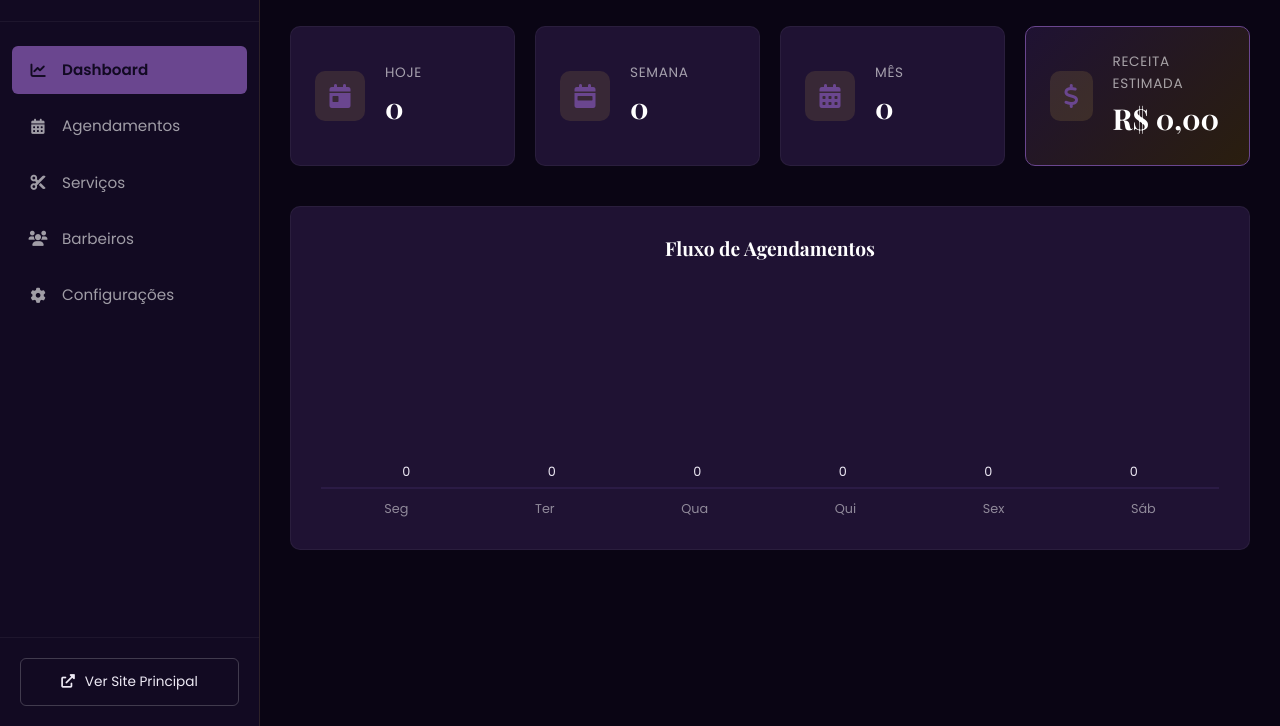
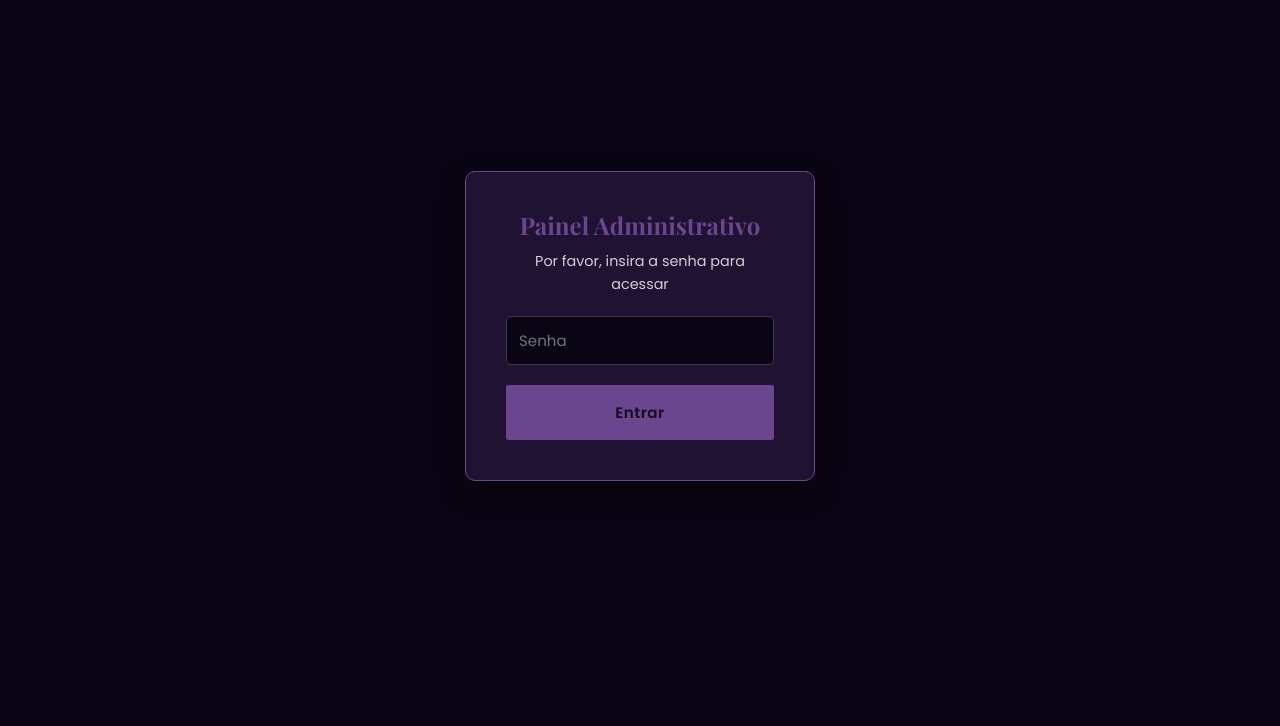
Before and after one commit to luska1612/barbearia-agendamento, a plain HTML site: page admin.html in a window 1280 px wide. Shown: the part 74-800 px from the top of the page. Drawn offline with nearby package versions, Linux system fonts and the light colour scheme.

Commit message:
Ajustado o painel de admin e senha de acesso

```diff
--- a/admin.html
+++ b/admin.html
@@ -9,12 +9,28 @@
     <link rel="stylesheet" href="https://cdnjs.cloudflare.com/ajax/libs/font-awesome/6.0.0/css/all.min.css">
     <link rel="stylesheet" href="css/style.css">
     <link rel="stylesheet" href="css/admin.css">
+    <link rel="stylesheet" href="css/admin-login.css">
 </head>
-<body>
+<body class="admin-body">
 
-    <div class="admin-wrapper">
-        <!-- Menu Lateral -->
-        <aside class="admin-sidebar">
+    <!-- TELA DE LOGIN -->
+    <div id="login-overlay" class="login-overlay">
+        <div class="login-box">
+            <h2 style="font-family: var(--fonte-titulo); margin-bottom: 10px;">Painel Administrativo</h2>
+            <p style="font-size: 0.9rem; margin-bottom: 20px; opacity: 0.8;">Por favor, insira a senha para acessar</p>
+            <div class="campo" style="margin-bottom: 20px;">
+                <input type="password" id="admin-password" placeholder="Senha" style="width: 100%; padding: 12px; background: var(--preto-fundo); border: 1px solid rgba(255,255,255,0.2); border-radius: 5px; color: white;">
+            </div>
+            <button id="login-btn" class="btn btn-primario btn-bloco">Entrar</button>
+            <p id="login-error" style="color: var(--vermelho-indisp); font-size: 0.8rem; margin-top: 15px; display: none;">Senha incorreta!</p>
+        </div>
+    </div>
+
+    <!-- CONTEÚDO DO ADMIN (OCULTO POR PADRÃO) -->
+    <div id="admin-main-content" class="oculto">
+        <div class="admin-wrapper">
+            <!-- Menu Lateral -->
+            <aside class="admin-sidebar">
             <div class="sidebar-logo">
                 <div class="marca-logo">B</div>
                 <span class="marca-nome">Admin <span style="color:var(--dourado)">Painel</span></span>
@@ -253,6 +269,7 @@
             </div>
         </main>
     </div>
+</div>
 
     <!-- MODAIS -->
     <div id="modal-servico" class="modal-fundo oculto">
@@ -329,6 +346,7 @@
     <!-- Notificações (Toasts) -->
     <div id="toast-container"></div>
 
+    <script src="js/auth.js"></script>
     <script src="js/admin.js"></script>
 </body>
 </html>
--- /dev/null
+++ b/css/admin-login.css
@@ -0,0 +1,63 @@
+.login-overlay {
+    position: fixed;
+    inset: 0;
+    background: var(--preto-fundo);
+    display: flex;
+    align-items: center;
+    justify-content: center;
+    z-index: 9999;
+    padding: 20px;
+}
+
+.login-box {
+    background: var(--carvao);
+    padding: 40px;
+    border-radius: 10px;
+    border: 1px solid var(--dourado);
+    box-shadow: var(--sombra);
+    width: 100%;
+    max-width: 350px;
+    text-align: center;
+    color: var(--branco);
+}
+
+.login-box h2 {
+    font-family: var(--fonte-titulo);
+    margin-bottom: 10px;
+    color: var(--dourado);
+}
+
+.login-box p {
+    font-size: 0.9rem;
+    margin-bottom: 25px;
+    opacity: 0.8;
+}
+
+.login-box .campo {
+    margin-bottom: 20px;
+    text-align: left;
+}
+
+.login-box .campo label {
+    display: block;
+    font-size: 0.8rem;
+    margin-bottom: 8px;
+    color: rgba(255,255,255,0.7);
+}
+
+.login-box .campo input {
+    width: 100%;
+    padding: 12px;
+    background: var(--preto-fundo);
+    border: 1px solid rgba(255,255,255,0.2);
+    border-radius: 5px;
+    color: white;
+    font-family: inherit;
+}
+
+.login-box .error-msg {
+    color: var(--vermelho-indisp);
+    font-size: 0.8rem;
+    margin-top: 15px;
+    display: none;
+}
--- /dev/null
+++ b/js/auth.js
@@ -0,0 +1,46 @@
+document.addEventListener('DOMContentLoaded', () => {
+    // Senha "admin123" codificada em Base64 para não ficar em texto puro no arquivo
+    // aG1pbix3b3JsZDEyM3S= -> Não, vou usar a string correta de admin123
+    const encodedPass = "YWRtaW4xMjM="; // 'admin123' em Base64
+
+    const loginOverlay = document.getElementById('login-overlay');
+    const adminContent = document.getElementById('admin-main-content');
+    const loginBtn = document.getElementById('login-btn');
+    const passwordInput = document.getElementById('admin-password');
+    const errorMsg = document.getElementById('login-error');
+
+    if (!loginBtn || !passwordInput) return;
+
+    // Verifica se já está autenticado na sessão
+    if (sessionStorage.getItem('adminAuth') === 'true') {
+        if (loginOverlay) loginOverlay.classList.add('oculto');
+        if (adminContent) adminContent.classList.remove('oculto');
+    } else {
+        if (loginOverlay) loginOverlay.classList.remove('oculto');
+        if (adminContent) adminContent.classList.add('oculto');
+    }
+
+    loginBtn.addEventListener('click', () => {
+        const inputPass = passwordInput.value.trim();
+
+        // Converte a senha digitada para Base64 para comparar com a salva
+        const encodedInput = btoa(inputPass);
+
+        if (encodedInput === encodedPass) {
+            sessionStorage.setItem('adminAuth', 'true');
+            if (loginOverlay) loginOverlay.classList.add('oculto');
+            if (adminContent) adminContent.classList.remove('oculto');
+            if (errorMsg) errorMsg.style.display = 'none';
+        } else {
+            if (errorMsg) errorMsg.style.display = 'block';
+            passwordInput.value = '';
+        }
+    });
+
+    // Permitir apertar "Enter" para entrar
+    passwordInput.addEventListener('keypress', (e) => {
+        if (e.key === 'Enter') {
+            loginBtn.click();
+        }
+    });
+});
```
Also changed, not shown: CLAUDE.md (+9 -6 lines), index.html (+1 -1 lines).
